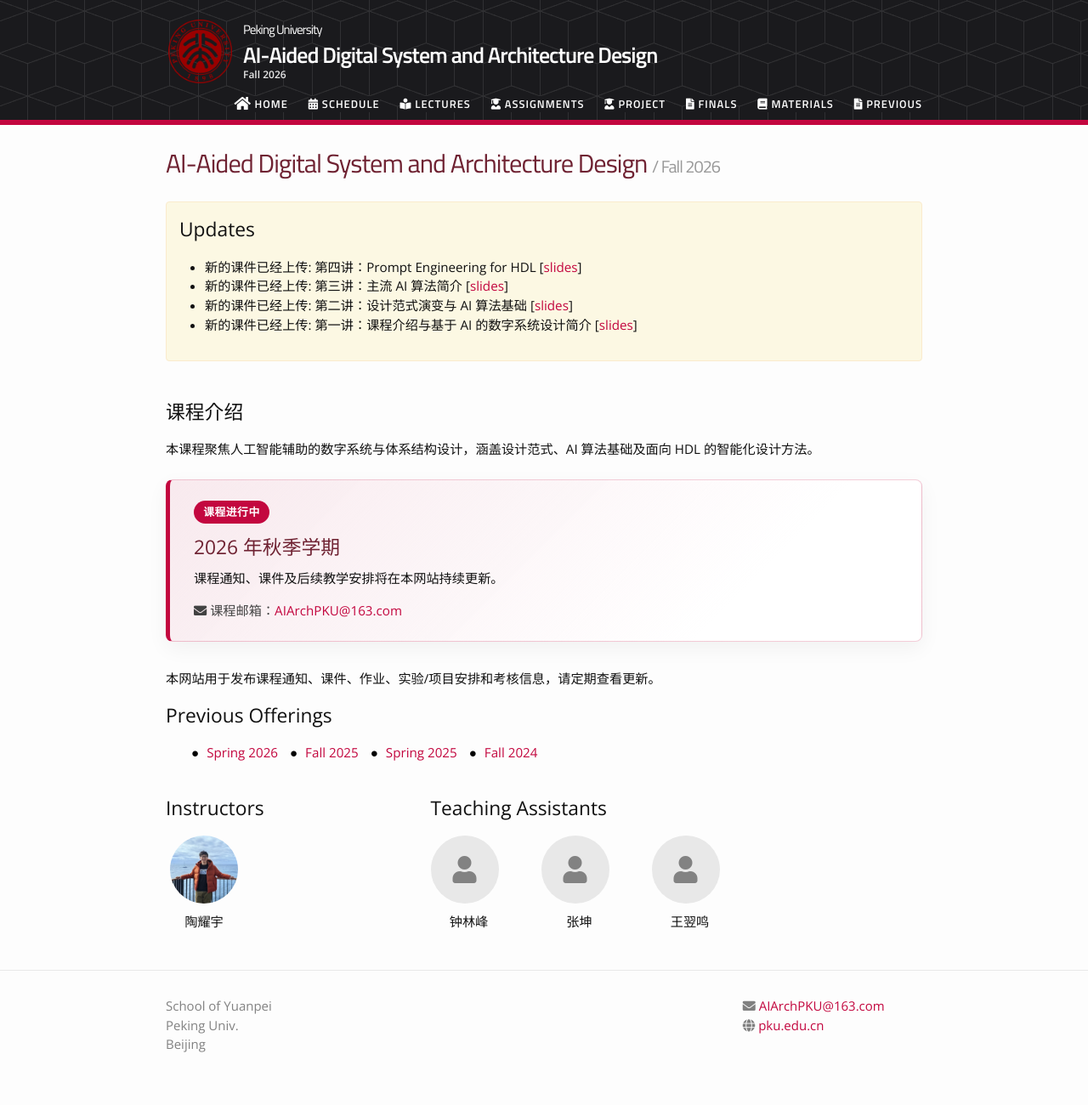
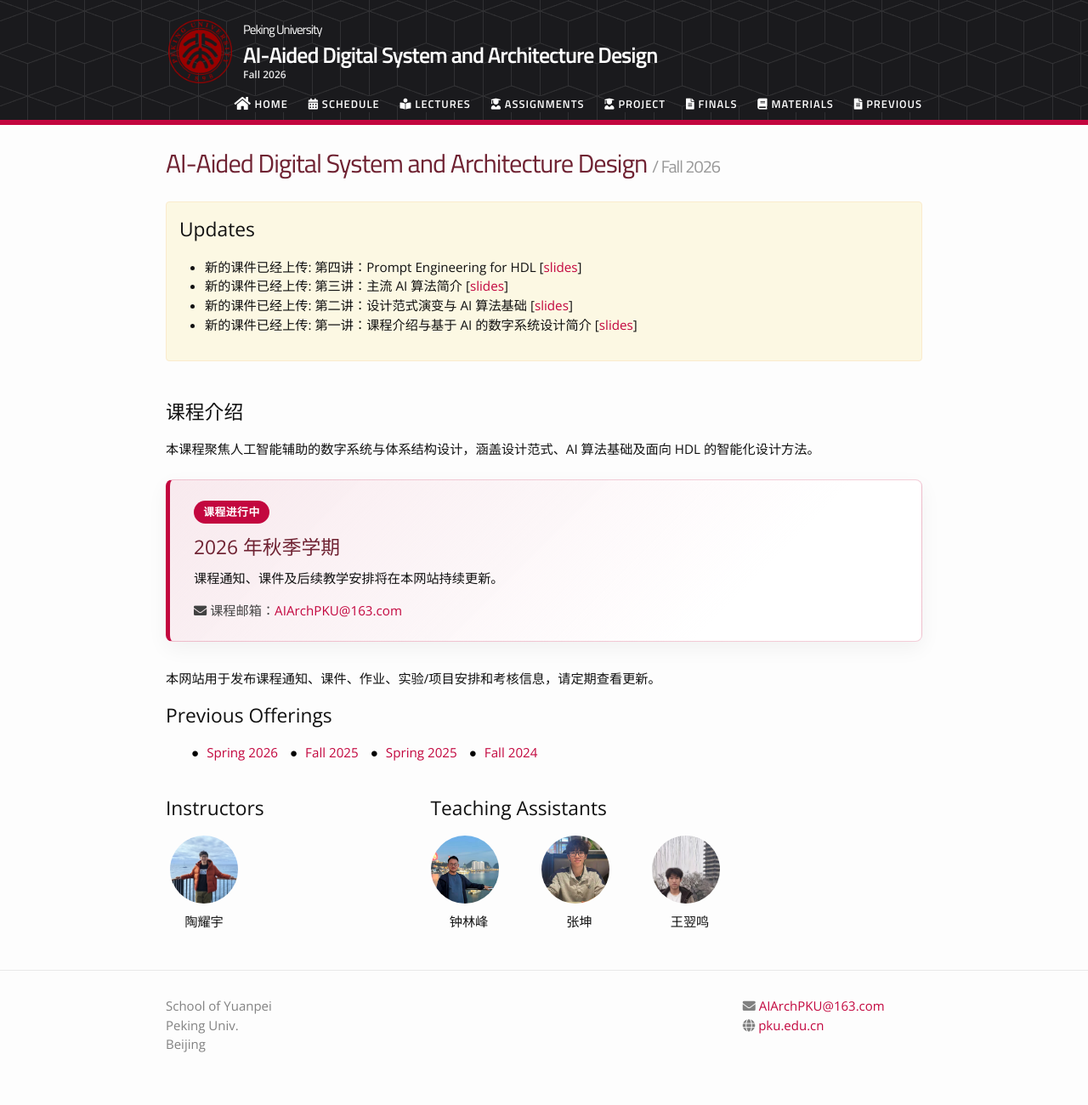
Before and after one commit to AIArchPKU/2026Fall, a Jekyll site: the page built from index.md, in a window 1280 px wide. Shown: the whole page at 85% size. Built offline with Jekyll 4.4.1, drawn with Linux system fonts in a browser that asks for light colours; nearby versions of some CDN libraries.

Commit message:
Add teaching assistant profile photos

```diff
--- a/_layouts/home.html
+++ b/_layouts/home.html
@@ -58,7 +58,9 @@ layout: default
                 {% for ta in site.data.people.teaching_assistants %}
                 <div class="image--cover-container">
                     {% if ta.profile_pic %}
-                    <img src="{{ta.profile_pic | prepend: site.baseurl }}" class="image--cover">
+                    <div class="profile-image-frame">
+                        <img src="{{ta.profile_pic | prepend: site.baseurl }}" alt="{{ ta.name }}"{% if ta.profile_position or ta.profile_scale %} style="{% if ta.profile_position %}object-position: {{ ta.profile_position }}; transform-origin: {{ ta.profile_position }};{% endif %}{% if ta.profile_scale %} transform: scale({{ ta.profile_scale }});{% endif %}"{% endif %}>
+                    </div>
                     {% else %}
                     <div class="image--cover profile-placeholder"><i class="fas fa-user"></i></div>
                     {% endif %}
--- a/_sass/_base.scss
+++ b/_sass/_base.scss
@@ -421,6 +421,21 @@ a.tosu {
     object-position: center right;
 }
 
+.profile-image-frame {
+    width: 80px;
+    height: 80px;
+    border-radius: 50%;
+    overflow: hidden;
+    margin-bottom: 10px;
+
+    img {
+        width: 100%;
+        height: 100%;
+        display: block;
+        object-fit: cover;
+    }
+}
+
 .announcement-box {
     padding: 15px;
     margin-bottom: 20px;
```
Also changed, not shown: _data/people.yml (+8 -0 lines), _images/pp/kunzhang.jpg (added), _images/pp/linfengzhong.jpg (added), _images/pp/yimingwang.jpg (added), 1 other file.
